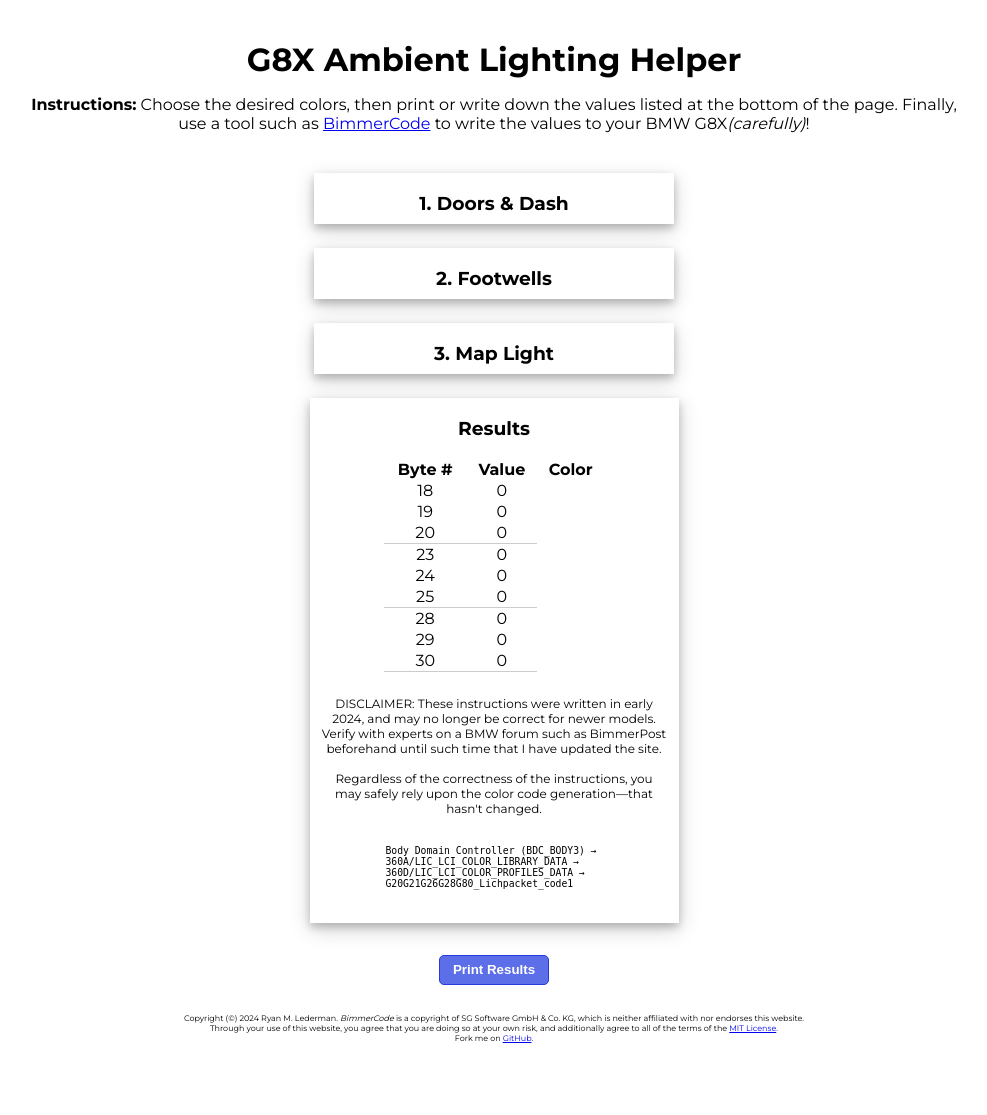
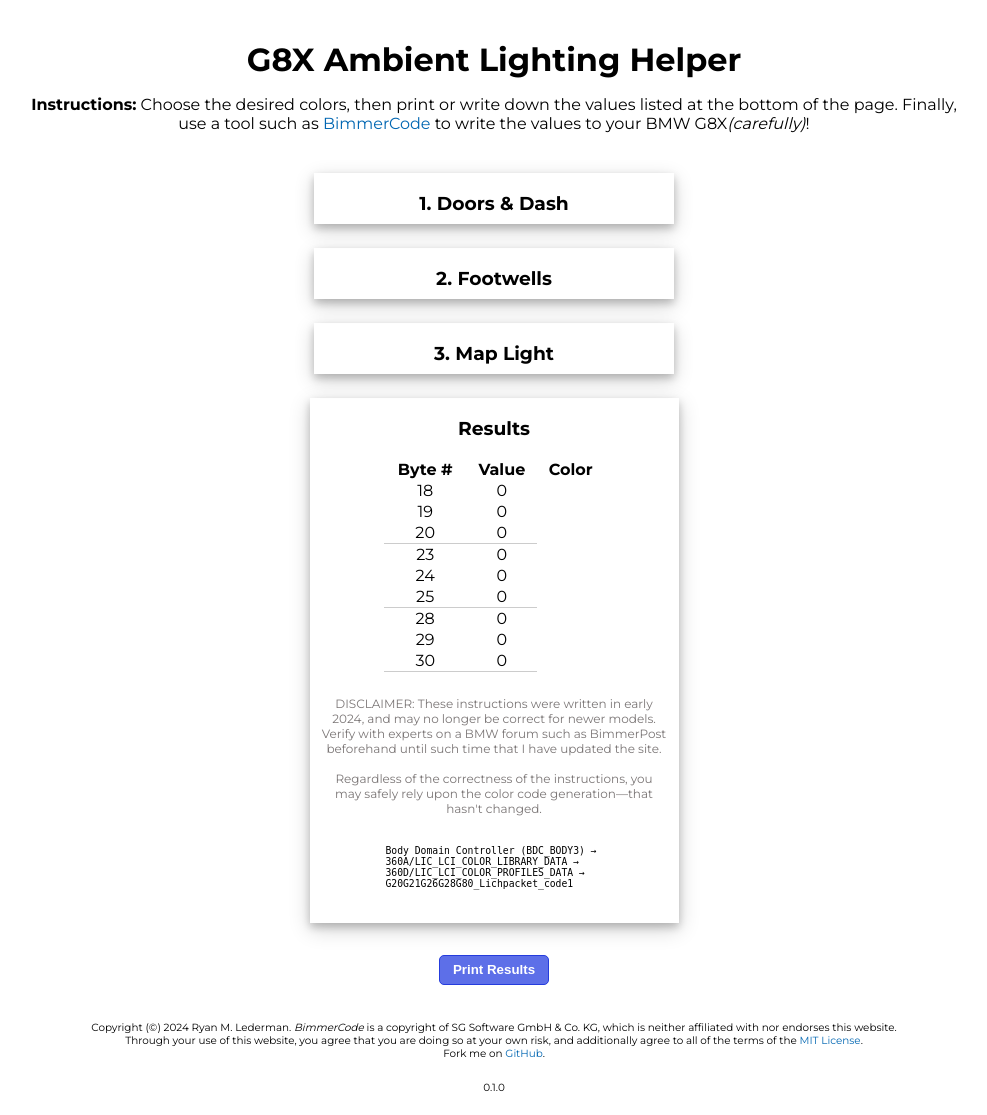
Before and after one commit to aremmell/g8x-colors, a PHP site: page / in a window 1280 px wide. Shown: the whole page, without its empty margins (146-1133 px from the left). Before the commit the page ends 1043 px from the top, so only its background shows below. Run offline with PHP 8.4, Linux system fonts and the light colour scheme; some libraries are stand-ins or nearby versions.

Commit message:
minor tweaks, add version to footer

```diff
--- a/deploy/css/index.css
+++ b/deploy/css/index.css
@@ -1,10 +1,11 @@
-/*
- * index.css (https://github.com/aremmell/g8x-colors) v0.0.2
- */
-
 body {
     font-family: 'Montserrat', sans-serif;
     font-weight: 400;
+}
+
+a {
+    color: #0066b2;
+    text-decoration: none;
 }
 
 .wrapper {
@@ -110,10 +111,10 @@ body {
     right: 0;
     max-width: 90%;
     display: flex;
-    flex-direction: row;
+    flex-direction: column;
     justify-content: center;
     margin: 2em auto 0 auto;
     padding: 0.5em 0.5em 1em 0.5em;
-    font-size: 0.5em;
+    font-size: 0.65em;
     text-align: center;
 }
--- a/deploy/index.php
+++ b/deploy/index.php
@@ -198,7 +198,7 @@
                         <td class="color"></td>
                     </tr>
                 </table>
-                <p style="font-size: 0.75em;margin-right: 1em;margin-left: 1em;margin-top: 2em;"><?php echo(DISCLAIMER_VERSIONING);?></p>
+                <p style="font-size: 0.75em;margin-right: 1em;margin-left: 1em;margin-top: 2em;color:#7b7676;"><?php echo(DISCLAIMER_VERSIONING);?></p>
                 <div class="steps">
                     <p>
                         <?php
@@ -221,6 +221,7 @@
         </div>
         <div class="footer">
             <p><?php echo(FOOTER_CONTENTS);?></p>
+            <p><?php echo(VERSION);?></p>
         </div>
     </body>
 </html>
```
